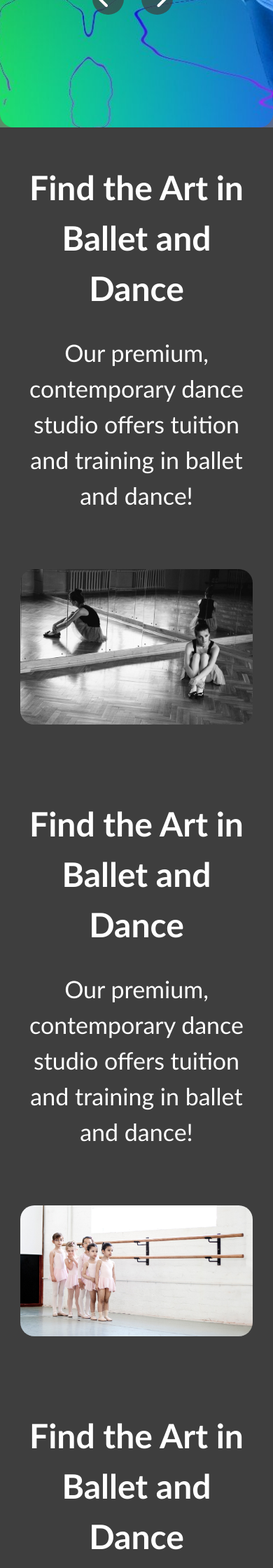
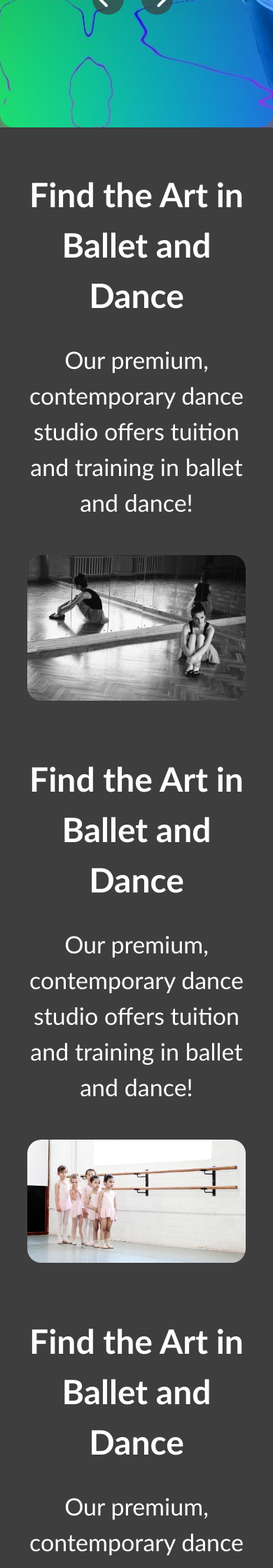
Before and after one commit to LilithsDemon/1STEP-UNI, a PHP site: page / in a window 390 px wide. Shown: the part 662-2902 px from the top of the page at 70% size. Run offline with PHP 8.4, Linux system fonts and the light colour scheme; some libraries are stand-ins or nearby versions.

Commit message:
Added padding to home data so that text is not too close to the images, also fixed error so hamburger menu comes up as soon as page is halved

```diff
--- a/style.css
+++ b/style.css
@@ -510,7 +510,7 @@ nav img {
 	justify-self: center;
 	align-items: center;
 	text-align: center;
-	padding-bottom: 50px;
+	padding: 10px;
 }
 
 .home_text h1 {
@@ -588,7 +588,7 @@ footer ul li a:hover i {
 }
 
 
-@media (min-width: 960px) {
+@media (min-width: 961px) {
 	.hamburger {
 		display: none;
 	}
```
